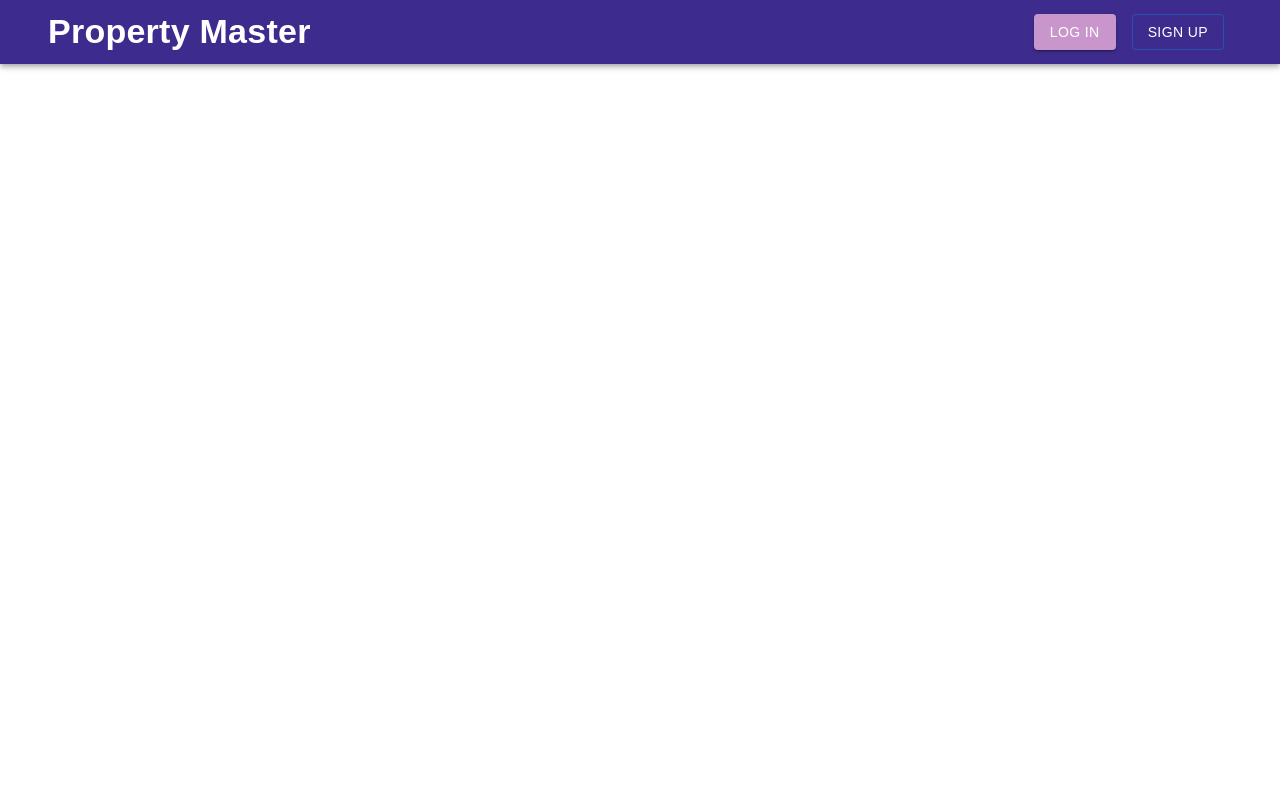
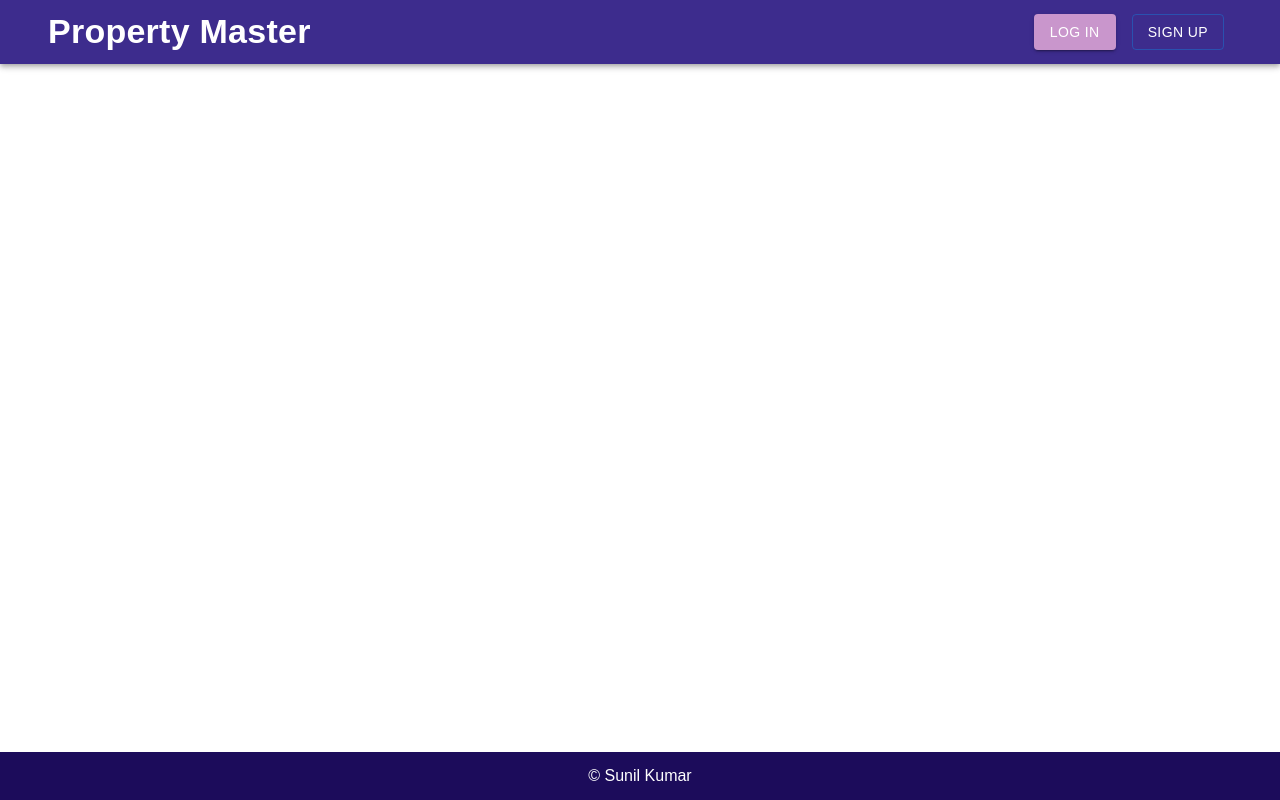
Before and after one commit to sunilk4u/property-master, a React (Create React App) app in the folder client/: page / in a window 1280 px wide. Built offline with nearby package versions, Linux system fonts and the light colour scheme; the HTML template or start-up script is replaced by a standard one.

Commit message:
Add footer copyright

```diff
--- a/client/src/App.js
+++ b/client/src/App.js
@@ -1,9 +1,11 @@
+import Footer from "./components/Footer/Footer";
 import Home from "./pages/Home";
 
 function App() {
   return (
     <div className="App">
       <Home />
+      <Footer />
     </div>
   );
 }
--- /dev/null
+++ b/client/src/components/Footer/Footer.jsx
@@ -0,0 +1,13 @@
+import React from "react";
+
+const Footer = () => {
+  return (
+    <div className="footer">
+      <p className="copyright">
+        <a href="https://github.com/sunilk4u">&copy; Sunil Kumar</a>
+      </p>
+    </div>
+  );
+};
+
+export default Footer;
--- a/client/src/index.css
+++ b/client/src/index.css
@@ -2,7 +2,7 @@
   box-sizing: border-box;
   margin: 0;
   padding: 0;
-  font-family: 'Poppins', sans-serif !important;
+  font-family: "Poppins", sans-serif !important;
 }
 html,
 body {
@@ -10,3 +10,18 @@ body {
   width: 100vw;
   background-color: #fff;
 }
+.footer {
+  position: fixed;
+  bottom: 0;
+  width: 100vw;
+  background-color: #1c0c5b;
+  height: 3rem;
+  display: flex;
+  justify-content: center;
+  align-items: center;
+}
+.copyright a {
+  color: #fff;
+  text-decoration: none;
+  font-size: 1.2  rem;
+}
--- a/client/src/pages/Home.jsx
+++ b/client/src/pages/Home.jsx
@@ -1,11 +1,11 @@
-import React from "react";
+import React, { Fragment } from "react";
 import Header from "../components/Header/Header";
 
 function Home() {
   return (
-    <div>
+    <Fragment>
       <Header />
-    </div>
+    </Fragment>
   );
 }
 
```
